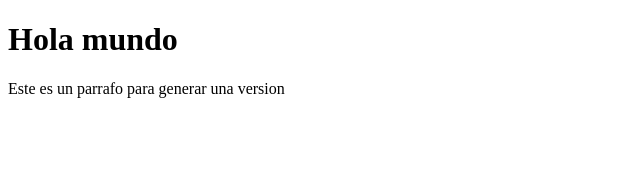
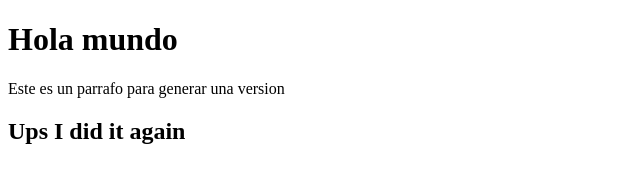
Before and after one commit to Niko100905/Ejemplo-1, a plain HTML site: page index.html in a window 1280 px wide. Shown: the whole page, without its empty margins (0-640 px from the left). Drawn offline with Linux system fonts and the light colour scheme.

Commit message:
Version 3
Se agrego un h2

```diff
--- a/index.html
+++ b/index.html
@@ -8,6 +8,6 @@
 <body>
     <h1>Hola mundo</h1>
     <p>Este es un parrafo para generar una version</p>
-
+    <h2>Ups I did it again</h2>
 </body>
 </html>
```
